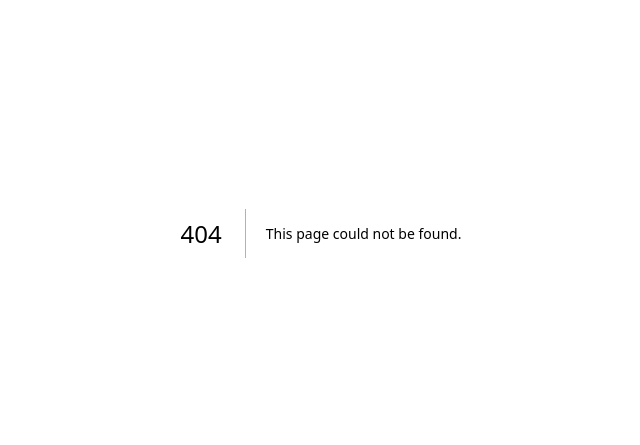
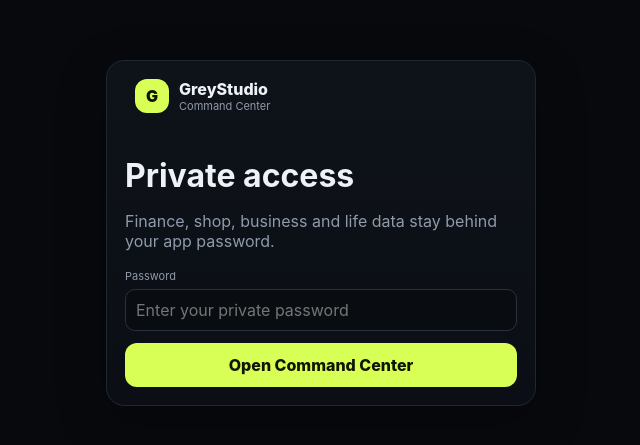
Before and after one commit to Meharsh15/greystudio-command-center, a Next.js app: page /login in a window 1280 px wide. Before the commit this address had no page. Shown: the part 167-612 px from the top of the page, without its empty margins (319-959 px from the left). Built offline with nearby package versions, Linux system fonts and the light colour scheme.

Commit message:
Fix missing application pages

```diff
--- /dev/null
+++ b/app/login/page.tsx
@@ -0,0 +1,54 @@
+'use client';
+
+import {useState} from 'react';
+
+export default function Login(){
+  const [password,setPassword]=useState('');
+  const [error,setError]=useState('');
+  const [busy,setBusy]=useState(false);
+
+  async function submit(){
+    setBusy(true);
+    setError('');
+    try{
+      const r=await fetch('/api/login',{
+        method:'POST',
+        headers:{'content-type':'application/json'},
+        body:JSON.stringify({password})
+      });
+      const j=await r.json();
+      if(r.ok) location.href='/';
+      else setError(j.error||'Login failed');
+    }catch{
+      setError('Unable to connect.');
+    }finally{
+      setBusy(false);
+    }
+  }
+
+  return <main className="main" style={{marginLeft:0,minHeight:'100vh',display:'grid',placeItems:'center'}}>
+    <div className="card" style={{width:'100%',maxWidth:430}}>
+      <div className="brand">
+        <div className="brandMark">G</div>
+        <div><div className="brandTitle">GreyStudio</div><div className="brandSub">Command Center</div></div>
+      </div>
+      <h1 style={{marginBottom:6}}>Private access</h1>
+      <p className="muted">Finance, shop, business and life data stay behind your app password.</p>
+      <div className="field" style={{marginTop:18}}>
+        <label>Password</label>
+        <input
+          autoFocus
+          type="password"
+          value={password}
+          onChange={e=>setPassword(e.target.value)}
+          onKeyDown={e=>{if(e.key==='Enter')submit()}}
+          placeholder="Enter your private password"
+        />
+      </div>
+      <button className="btn primary" style={{width:'100%',marginTop:12}} onClick={submit} disabled={busy}>
+        {busy?'Opening…':'Open Command Center'}
+      </button>
+      {error&&<p className="red" style={{fontSize:12}}>{error}</p>}
+    </div>
+  </main>;
+}
```
